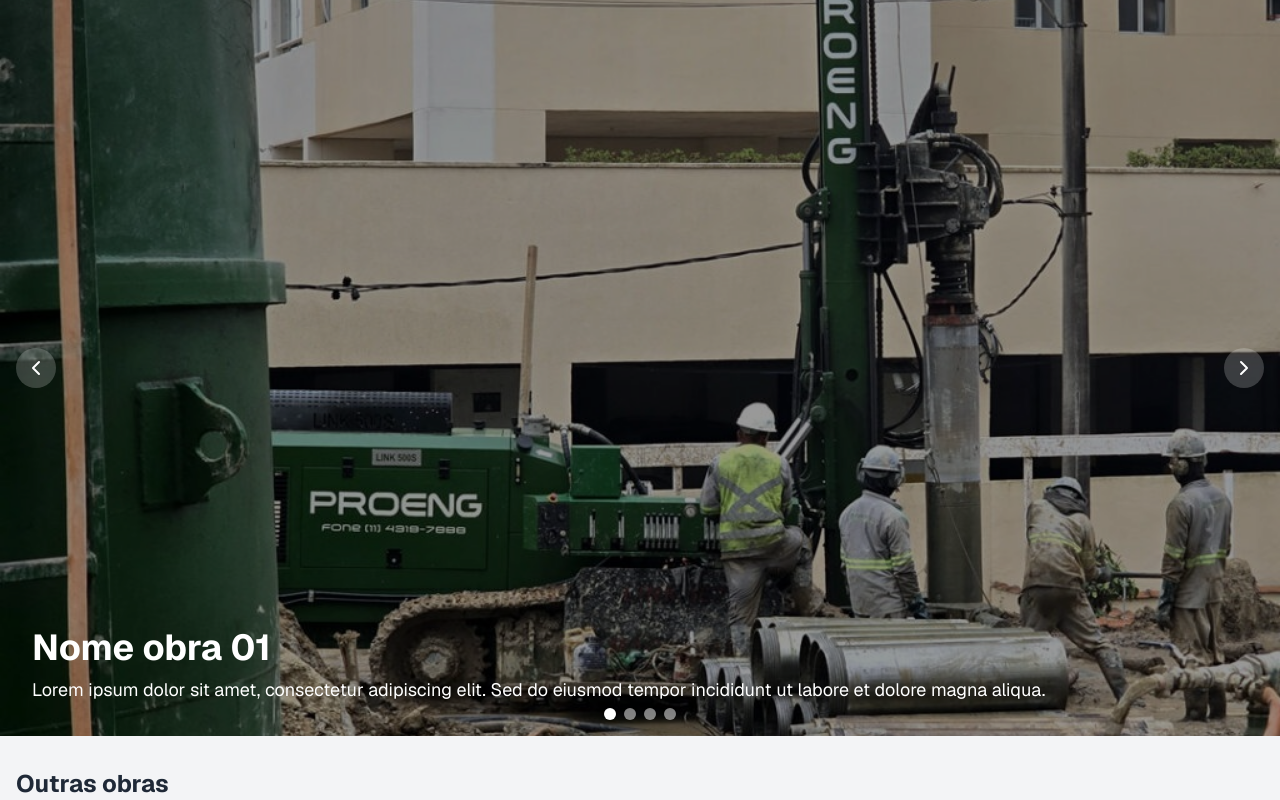
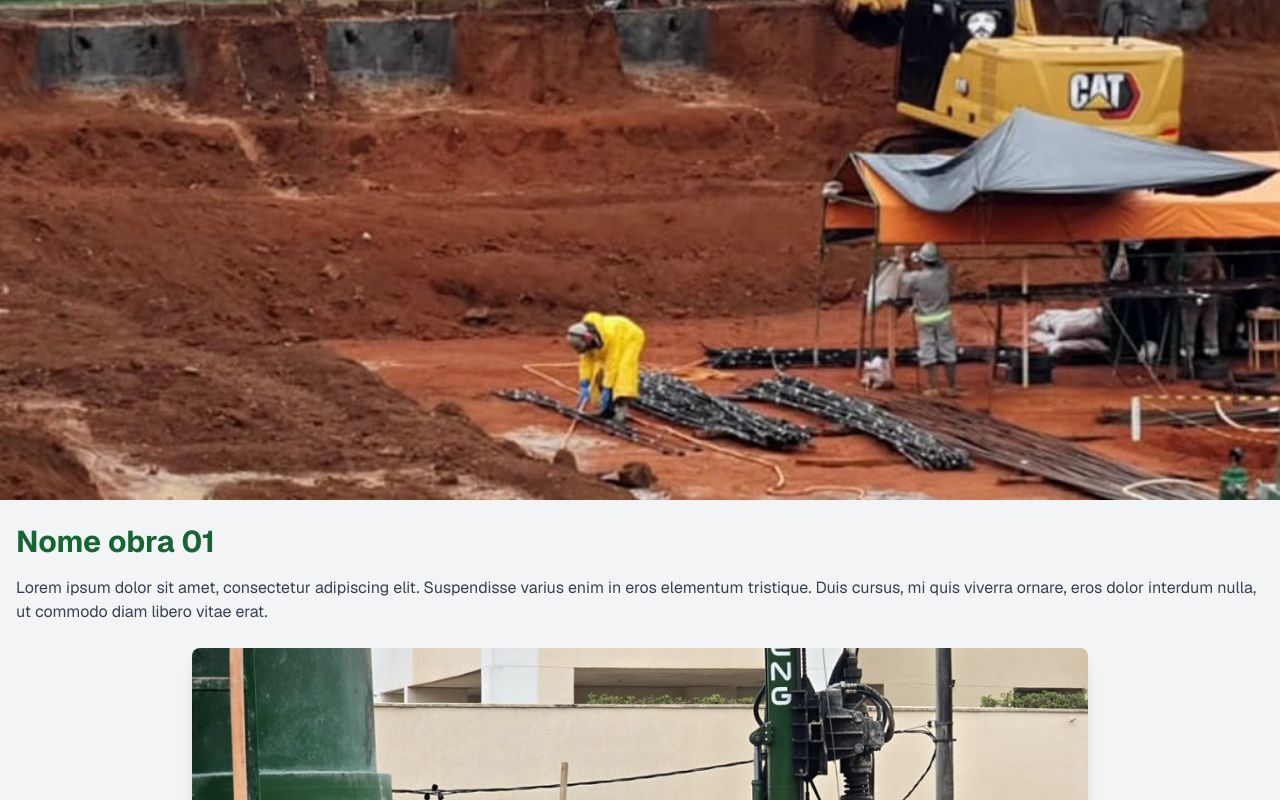
Before and after one commit to proengejem/proeng, a Next.js app: page /portifolio-extended in a window 1280 px wide. Shown: the top 800 px of the page. Built offline with nearby package versions, Linux system fonts and the light colour scheme.

Commit message:
Extencao-portifolio-figma

```diff
--- a/src/app/portifolio-extended/page.tsx
+++ b/src/app/portifolio-extended/page.tsx
@@ -8,7 +8,34 @@ import { FaFacebook, FaInstagram, FaLinkedin, FaYoutube } from "react-icons/fa";
 export default function Page() {
   return (
     <main className="min-h-screen bg-gray-100">
+      <section className="relative w-full bg-gray-100">
+        {/* Container for the banner */}
+        <div className="relative h-[500px] w-full overflow-hidden">
+          <Image
+            src="/Solo Grampeado.jpeg" // Replace with your actual image path
+            alt="Imagem inicial"
+            layout="fill"
+            objectFit="cover"
+            priority
+            className="absolute inset-0"
+          />
+        </div>
+        {/* Text section */}
+        <div className="container mx-auto px-4 py-6">
+          <h1 className="text-3xl font-bold text-green-800">Nome obra 01</h1>
+          <p className="mt-4 text-gray-700">
+            Lorem ipsum dolor sit amet, consectetur adipiscing elit. Suspendisse
+            varius enim in eros elementum tristique. Duis cursus, mi quis
+            viverra ornare, eros dolor interdum nulla, ut commodo diam libero
+            vitae erat.
+          </p>
+        </div>
+      </section>
+
+      {/* Project Hero */}
       <ProjectHero />
+
+      {/* Outras Obras */}
       <section className="container mx-auto px-4 py-8">
         <h2 className="mb-6 text-2xl font-bold text-gray-800">Outras obras</h2>
         <ProjectGrid />
--- a/src/components/project-hero.tsx
+++ b/src/components/project-hero.tsx
@@ -5,8 +5,8 @@ import { ChevronLeft, ChevronRight } from "lucide-react";
 
 const projectImages = [
   "/Estaca Raiz.jpeg?height=600&width=1200",
-  "/Estaca Raiz.jpeg?height=600&width=1200",
-  "/Estaca Raiz.jpeg?height=600&width=1200",
+  "/Estaca Helice.jpeg?height=600&width=1200",
+  "/Solo Grampeado.jpeg?height=600&width=1200",
   "/placeholder.svg?height=600&width=1200",
 ];
 
@@ -24,51 +24,30 @@ export function ProjectHero() {
   };
 
   return (
-    <div className="relative h-[calc(100vh-4rem)] bg-gray-900">
-      <div className="absolute inset-0">
+    <div className="bg-gray-100">
+      {/* Imagem Central */}
+      <div className="relative mx-auto max-w-4xl">
         <img
           src={projectImages[currentImageIndex]}
           alt={`Project image ${currentImageIndex + 1}`}
-          className="h-full w-full object-cover"
+          className="h-[400px] w-full rounded-lg object-cover shadow-lg"
         />
-        <div className="absolute inset-0 bg-black bg-opacity-40" />
-      </div>
 
-      <div className="absolute bottom-0 left-0 right-0 p-8 text-white">
-        <h1 className="mb-2 text-4xl font-bold">Nome obra 01</h1>
-        <p className="text-lg">
-          Lorem ipsum dolor sit amet, consectetur adipiscing elit. Sed do
-          eiusmod tempor incididunt ut labore et dolore magna aliqua.
-        </p>
-      </div>
-
+        {/* Botões de navegação */}
         <button
           onClick={prevImage}
-        className="absolute left-4 top-1/2 -translate-y-1/2 rounded-full bg-white/20 p-2 text-white transition-colors hover:bg-white/40"
+          className="absolute left-0 top-1/2 -translate-y-1/2 bg-white/70 p-2 text-gray-800 shadow hover:bg-gray-100"
           aria-label="Previous image"
         >
-        <ChevronLeft size={24} />
+          <ChevronLeft size={32} />
         </button>
-
         <button
           onClick={nextImage}
-        className="absolute right-4 top-1/2 -translate-y-1/2 rounded-full bg-white/20 p-2 text-white transition-colors hover:bg-white/40"
+          className="absolute right-0 top-1/2 -translate-y-1/2 bg-white/70 p-2 text-gray-800 shadow hover:bg-gray-100"
           aria-label="Next image"
         >
-        <ChevronRight size={24} />
+          <ChevronRight size={32} />
         </button>
-
-      <div className="absolute bottom-4 left-1/2 flex -translate-x-1/2 space-x-2">
-        {projectImages.map((_, index) => (
-          <button
-            key={index}
-            onClick={() => setCurrentImageIndex(index)}
-            className={`h-3 w-3 rounded-full ${
-              index === currentImageIndex ? "bg-white" : "bg-white/50"
-            }`}
-            aria-label={`Go to image ${index + 1}`}
-          />
-        ))}
       </div>
     </div>
   );
```
Lines whose indentation alone changed are shown as unchanged.
